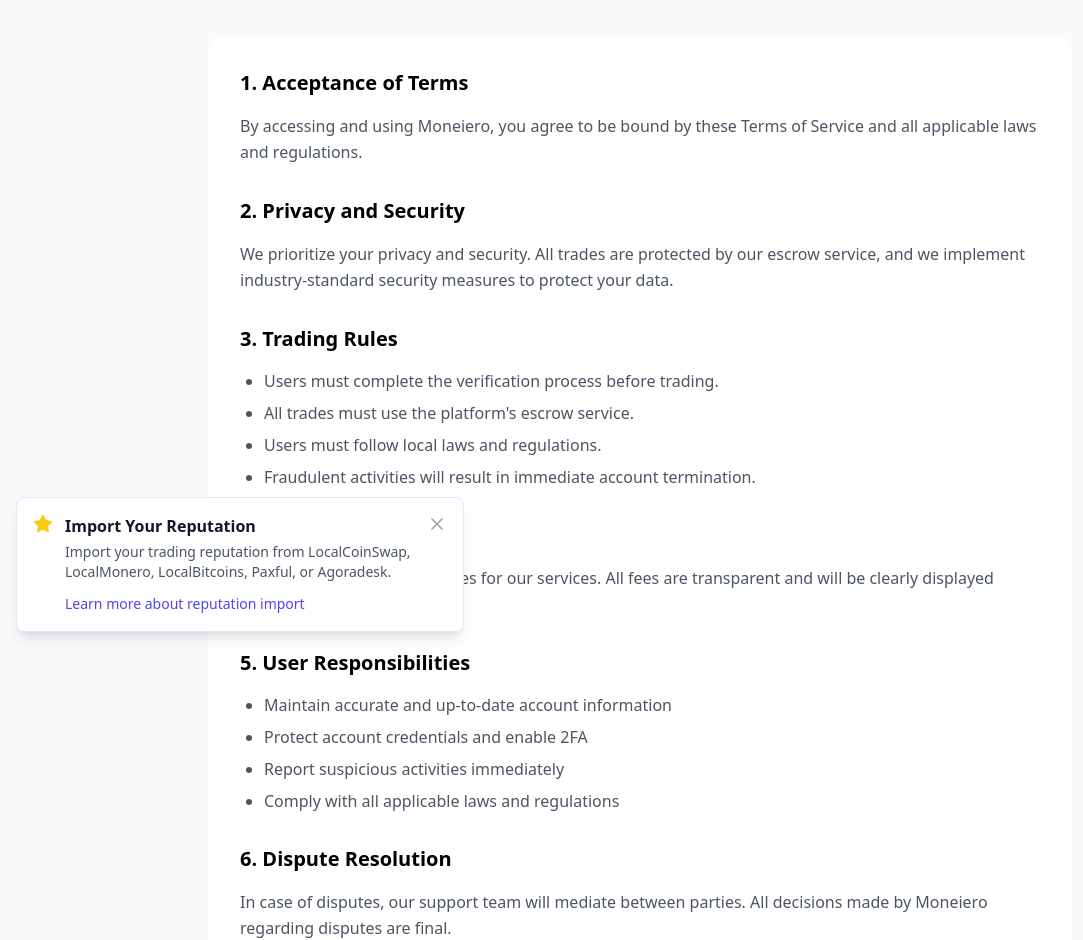
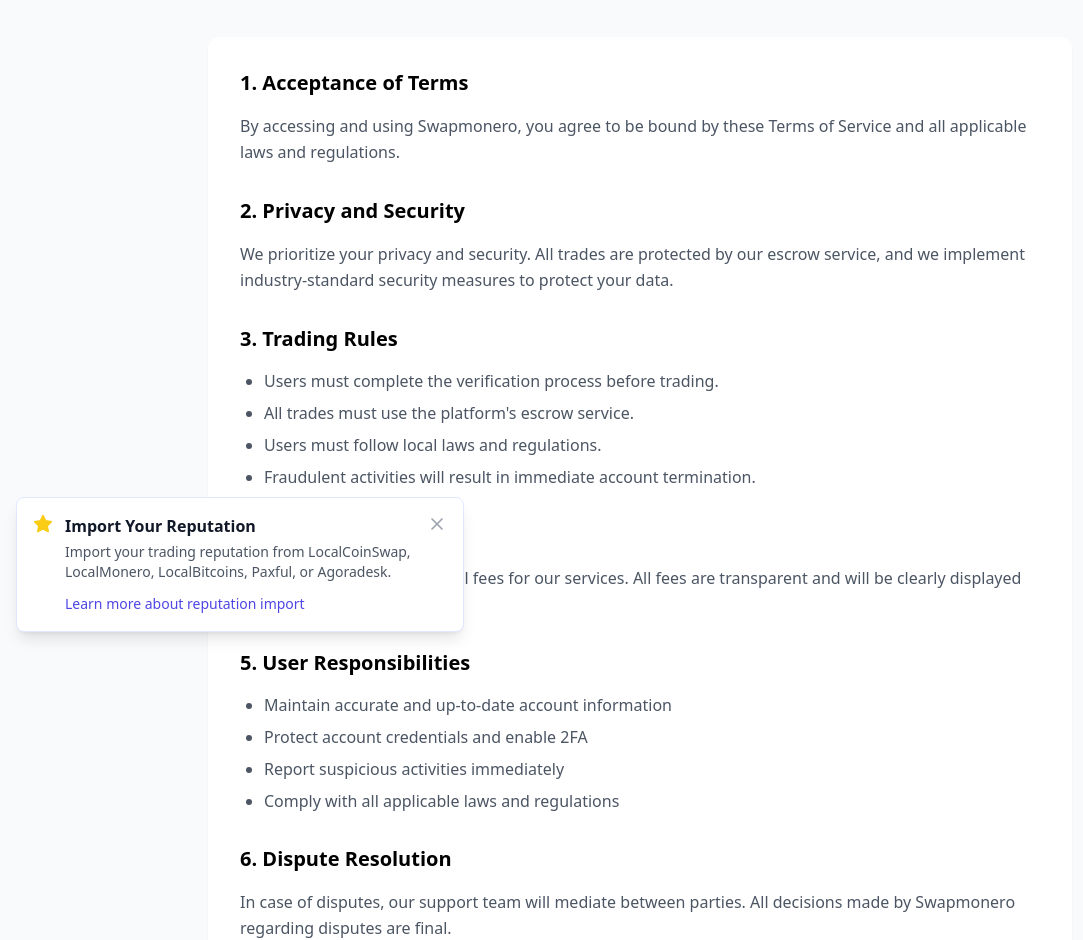
Before and after one commit to dourotec1/ugandacoin, a React (Vite) app: page /terms in a window 1280 px wide. Shown: the part 152-1092 px from the top of the page, without its empty margins (0-1083 px from the left). Built offline with nearby package versions, Linux system fonts and the light colour scheme.

Commit message:
Update Terms.tsx

```diff
--- a/src/pages/Terms.tsx
+++ b/src/pages/Terms.tsx
@@ -10,7 +10,7 @@ export const Terms = () => {
           <div>
             <h2 className="text-xl font-semibold mb-4">1. Acceptance of Terms</h2>
             <p className="text-gray-600 leading-relaxed">
-              By accessing and using Moneiero, you agree to be bound by these Terms of Service and all applicable laws and regulations.
+              By accessing and using Swapmonero, you agree to be bound by these Terms of Service and all applicable laws and regulations.
             </p>
           </div>
 
@@ -35,7 +35,7 @@ export const Terms = () => {
           <div>
             <h2 className="text-xl font-semibold mb-4">4. Fees and Payments</h2>
             <p className="text-gray-600 leading-relaxed">
-              Moneiero charges minimal fees for our services. All fees are transparent and will be clearly displayed
+              Swapmonero charges minimal fees for our services. All fees are transparent and will be clearly displayed
               before each transaction.
             </p>
           </div>
@@ -53,7 +53,7 @@ export const Terms = () => {
           <div>
             <h2 className="text-xl font-semibold mb-4">6. Dispute Resolution</h2>
             <p className="text-gray-600 leading-relaxed">
-              In case of disputes, our support team will mediate between parties. All decisions made by Moneiero
+              In case of disputes, our support team will mediate between parties. All decisions made by Swapmonero
               regarding disputes are final.
             </p>
           </div>
```
